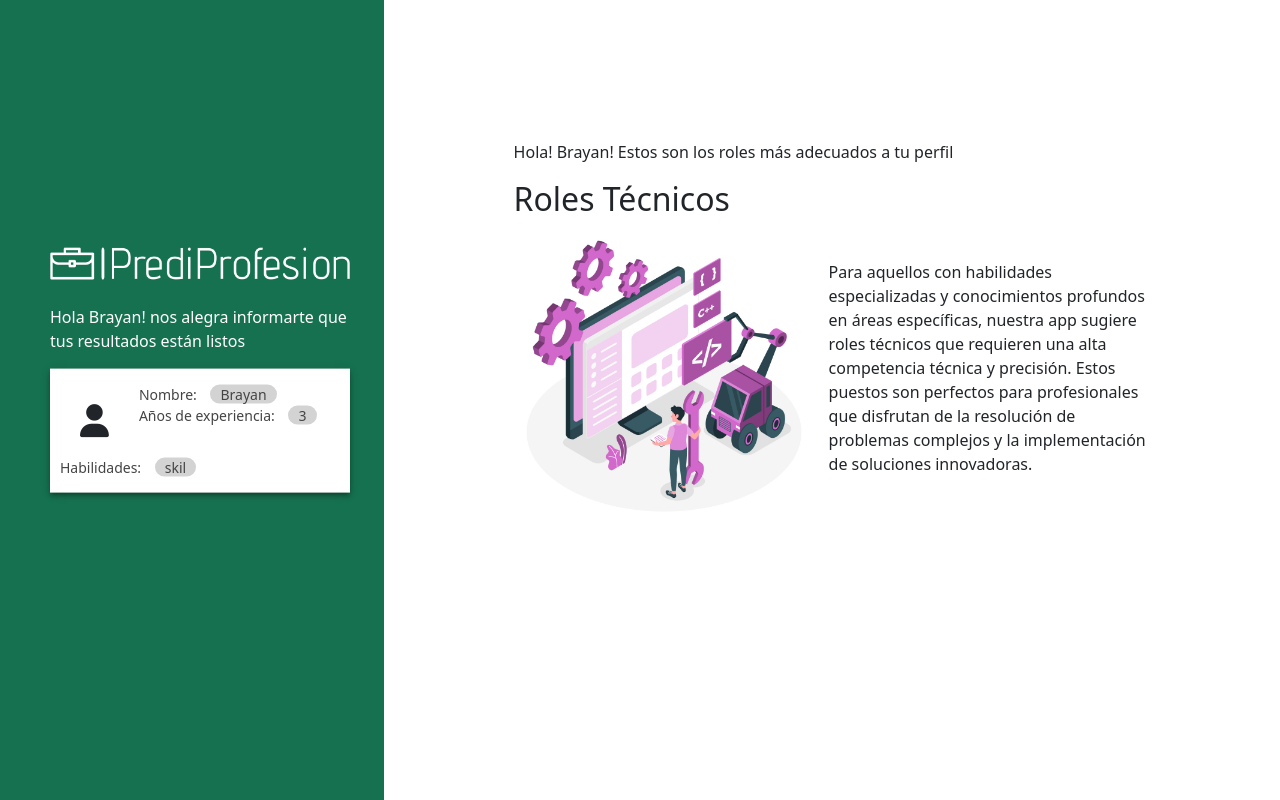
After one commit to DJRT-11/Proyecto-ML, a Flask app: page /test in a window 1280 px wide. The commit adds this page. Run offline with Flask 2, Linux system fonts and the light colour scheme; parts of the project's set-up code (start-up, migrations or seed data) failed here and were passed over.

Commit message:
Add results page

```diff
--- a/main.py
+++ b/main.py
@@ -44,9 +44,11 @@ def handle_post():
         data_tfidf = loaded_tfidf.transform(data_procs)
         data_svd = loaded_svd.transform(data_tfidf)
         data_pred = loaded_model.predict(data_svd)
+        return render_template('prediction.html', name=name, mail=mail, skil=skil, year=year, cluster=data_pred[0])
 
-        return f'<h2>Nombre: {name}</h2> <h2>Correo: {mail}</h2> <h2>Habilidades: {skil}</h2> <h2>Años de exp.: {year}</h2> <h2>Cluster predicho: {data_pred}</h2>'
-
+@app.route('/test',methods=['GET'])
+def test():
+    return render_template('prediction.html', name="Brayan", mail="mail", skil="skil", year="3", cluster=2)
 
 
 # Main
--- a/static/css/styles.css
+++ b/static/css/styles.css
@@ -1,10 +1,18 @@
 /* Style the form */
-#regForm {
+  .right-form {
     background-color: #ffffff;
     margin: 100px auto;
     padding: 40px;
     width: 70%;
     min-width: 300px;
+  }
+
+  .prediction-result{
+    background-color: #ffffff;
+    margin: 100px auto;
+    padding: 40px;
+    width: 80%;
+    min-width: 400px;
   }
 
   /* Style the input fields */
@@ -134,20 +142,6 @@
   margin-top: 50px;
 }
 
-@media (max-width: 768px) {
-  .left-container{
-    display: none;
-  }
-
-  .right-container{
-    width: 100%;
-  }
-
-  #regForm {
-    margin: 25px auto;
-    width: 100%;
-  }
-}
 
 .image-container{
   width: 80%;
@@ -165,6 +159,17 @@
   color: white;
 }
 
+.summary2{
+  position: absolute;
+  top: 40%;
+  transform: translateY(-50%);
+  margin: 50px;
+}
+
+.summary2 p{
+  color: white;
+}
+
 .checbox-label{
   margin-top: 25px;
 }
@@ -174,3 +179,121 @@
   border-color: #c46e97 !important;
   cursor: pointer;
 }
+
+.prediction-body{
+  background-color: #167150;
+}
+
+.result{
+  position: absolute;
+  background-color: white;
+  width: 80%;
+  height: 80%;
+  top: 50%;
+  left: 50%;
+  transform: translate(-50%, -50%);
+  -webkit-box-shadow: 0 4px 5px 0 rgba(0,0,0,0.14),0 1px 10px 0 rgba(0,0,0,0.12),0 2px 4px -1px rgba(0,0,0,0.3);
+  box-shadow: 0 4px 5px 0 rgba(0,0,0,0.14),0 1px 10px 0 rgba(0,0,0,0.12),0 2px 4px -1px rgba(0,0,0,0.3);
+  max-width: 150px;
+}
+
+.prediction-result img{
+  width: 300px;
+}
+
+.rol-description{
+  display: flex;
+  align-items: center;
+}
+
+.rol-description{
+  display: flex;
+  align-items: center;
+}
+
+.rol-description p{
+  padding-left: 15px;
+}
+
+.card-container{
+  font-size: 14px;
+  padding: 15px 10px;
+  background-color: white;
+  -webkit-box-shadow: 0 4px 5px 0 rgba(0,0,0,0.14),0 1px 10px 0 rgba(0,0,0,0.12),0 2px 4px -1px rgba(0,0,0,0.3);
+box-shadow: 0 4px 5px 0 rgba(0,0,0,0.14),0 1px 10px 0 rgba(0,0,0,0.12),0 2px 4px -1px rgba(0,0,0,0.3);
+}
+.card-container p {
+  color: #444;
+  margin-bottom: 0;
+}
+
+.card-flex{
+  display:flex;
+}
+
+.person{
+  font-size: 33px;
+  margin: 20px;
+  margin-right: 30px;
+}
+
+.card-container span{
+  background-color: lightgray;
+  padding: 0 10px;
+  border-radius: 10px;
+  margin-left: 10px;
+}
+
+.mobile-header{
+  background-color: #167150;
+  padding: 25px 10px;
+  display: none;
+  position: relative;
+
+}
+.mobile-header img{
+  width: 150px;
+}
+
+@media (max-width: 768px) {
+  .left-container{
+    display: none;
+  }
+
+  .right-container{
+    width: 100%;
+  }
+
+  .right-form {
+    margin: 25px auto;
+    width: 100%;
+  }
+
+  .prediction-result{
+    margin: 25px auto;
+    width: 100%;
+  }
+
+  .rol-description{
+    display: block;
+    align-items: center;
+  }
+
+  .result{
+    position: absolute;
+    background-color: white;
+    width: 100%;
+    height: 100vh;
+    top: 50%;
+    left: 50%;
+    transform: translate(-50%, -50%);
+  }
+
+  .mobile-header{
+    display: block;
+  }
+
+  .prediction-result{
+    padding-top: 0;
+  }
+}
--- a/templates/index.html
+++ b/templates/index.html
@@ -11,6 +11,9 @@
     <link rel="stylesheet" href="https://cdnjs.cloudflare.com/ajax/libs/font-awesome/6.5.2/css/all.min.css" integrity="sha512-SnH5WK+bZxgPHs44uWIX+LLJAJ9/2PkPKZ5QiAj6Ta86w+fsb2TkcmfRyVX3pBnMFcV7oQPJkl9QevSCWr3W6A==" crossorigin="anonymous" referrerpolicy="no-referrer" />
   </head>
 <body>
+  <div class="mobile-header">
+    <img  src="../static/images/logo-white.png">
+  </div>
   <div class="flex-container">
 
     <div class="left-container">
@@ -26,7 +29,7 @@
 
     </div>
   <div class="right-container">
-    <form id="regForm" method="POST" action="{{url_for('handle_post')}}">
+    <form id="regForm" class="right-form" method="POST" action="{{url_for('handle_post')}}">
 
         <!-- First Tab -->
       <div class="tab">
--- /dev/null
+++ b/templates/prediction.html
@@ -0,0 +1,67 @@
+<!DOCTYPE html>
+<html lang="en">
+<head>
+    <meta charset="UTF-8">
+    <meta name="viewport" content="width=device-width, initial-scale=1.0">
+    <title>Prediprofesión</title>
+    <!-- Import CSS -->
+    <link rel="stylesheet" type="text/css" href="{{ url_for('static', filename='css/styles.css') }}">
+    <link href="https://cdn.jsdelivr.net/npm/bootstrap@5.3.3/dist/css/bootstrap.min.css" rel="stylesheet" integrity="sha384-QWTKZyjpPEjISv5WaRU9OFeRpok6YctnYmDr5pNlyT2bRjXh0JMhjY6hW+ALEwIH" crossorigin="anonymous">
+    <script src="https://cdn.jsdelivr.net/npm/bootstrap@5.3.3/dist/js/bootstrap.bundle.min.js" integrity="sha384-YvpcrYf0tY3lHB60NNkmXc5s9fDVZLESaAA55NDzOxhy9GkcIdslK1eN7N6jIeHz" crossorigin="anonymous"></script>
+    <link rel="stylesheet" href="https://cdnjs.cloudflare.com/ajax/libs/font-awesome/6.5.2/css/all.min.css" integrity="sha512-SnH5WK+bZxgPHs44uWIX+LLJAJ9/2PkPKZ5QiAj6Ta86w+fsb2TkcmfRyVX3pBnMFcV7oQPJkl9QevSCWr3W6A==" crossorigin="anonymous" referrerpolicy="no-referrer" />
+  </head>
+<body>
+  <div class="mobile-header">
+    <img  src="../static/images/logo-white.png">
+  </div>
+  <div class="flex-container">
+
+    <div class="left-container">
+      <div class="summary2">
+        <img class="logo-big" src="../static/images/logo-white.png">
+        <p>
+          Hola {{ name }}! nos alegra informarte que tus resultados están listos</p>
+        <div class="card-container">
+            <div class="card-flex">
+                <i class="fa-solid fa-user person"></i>
+                <div>
+                    <p>Nombre: <span>{{ name }}</span></p>
+                    <p>Años de experiencia: <span>{{ year }}</span></p>
+                </div>
+            </div>
+            <p>Habilidades: <span>{{ skil }}</span></p>
+        </div>
+      </div>
+
+
+    </div>
+  <div class="right-container">
+    <div class="prediction-result">
+
+        <p>Hola! {{ name }}! Estos son los roles más adecuados a tu perfil</p>
+        {% if cluster == 1 %}
+            <h2>Roles de Liderazgo y Administrativos</h2>
+            <div class="rol-description">
+                <img  src="../static/images/manager.jpg"/>
+                <p>Nuestra app identifica y recomienda roles que se centran en la gestión y dirección de equipos, planificación estratégica y toma de decisiones. Estos puestos son ideales para quienes tienen habilidades en liderazgo, organización y comunicación, y buscan influir en el crecimiento y desarrollo de la empresa.</p>
+            </div>
+        {% elif cluster == 2 %}
+            <h2>Roles Técnicos</h2>
+            <div class="rol-description">
+                <img src="../static/images/tech.jpg"/>
+                <p> Para aquellos con habilidades especializadas y conocimientos profundos en áreas específicas, nuestra app sugiere roles técnicos que requieren una alta competencia técnica y precisión. Estos puestos son perfectos para profesionales que disfrutan de la resolución de problemas complejos y la implementación de soluciones innovadoras.</p>
+            </div>
+        {% else %}
+            <h2>Roles Híbridos</h2>
+            <div class="rol-description">
+                <img src="../static/images/both.jpg"/>
+                <p>Nuestra app también predice roles que integran tanto habilidades administrativas como técnicas. Estos puestos híbridos son ideales para quienes desean un equilibrio entre la gestión y la ejecución técnica, aprovechando sus capacidades multifacéticas para abordar desafíos de manera integral y eficiente.</p>
+            </div>
+            {% endif %}
+                 </div>
+            </div>
+        </div>
+    <!-- Import JavaScript -->
+    <script src="{{ url_for('static', filename='js/script.js') }}"></script>
+</body>
+</html>
```
Also changed, not shown: static/images/both.jpg (added), static/images/manager.jpg (added), static/images/tech.jpg (added).
